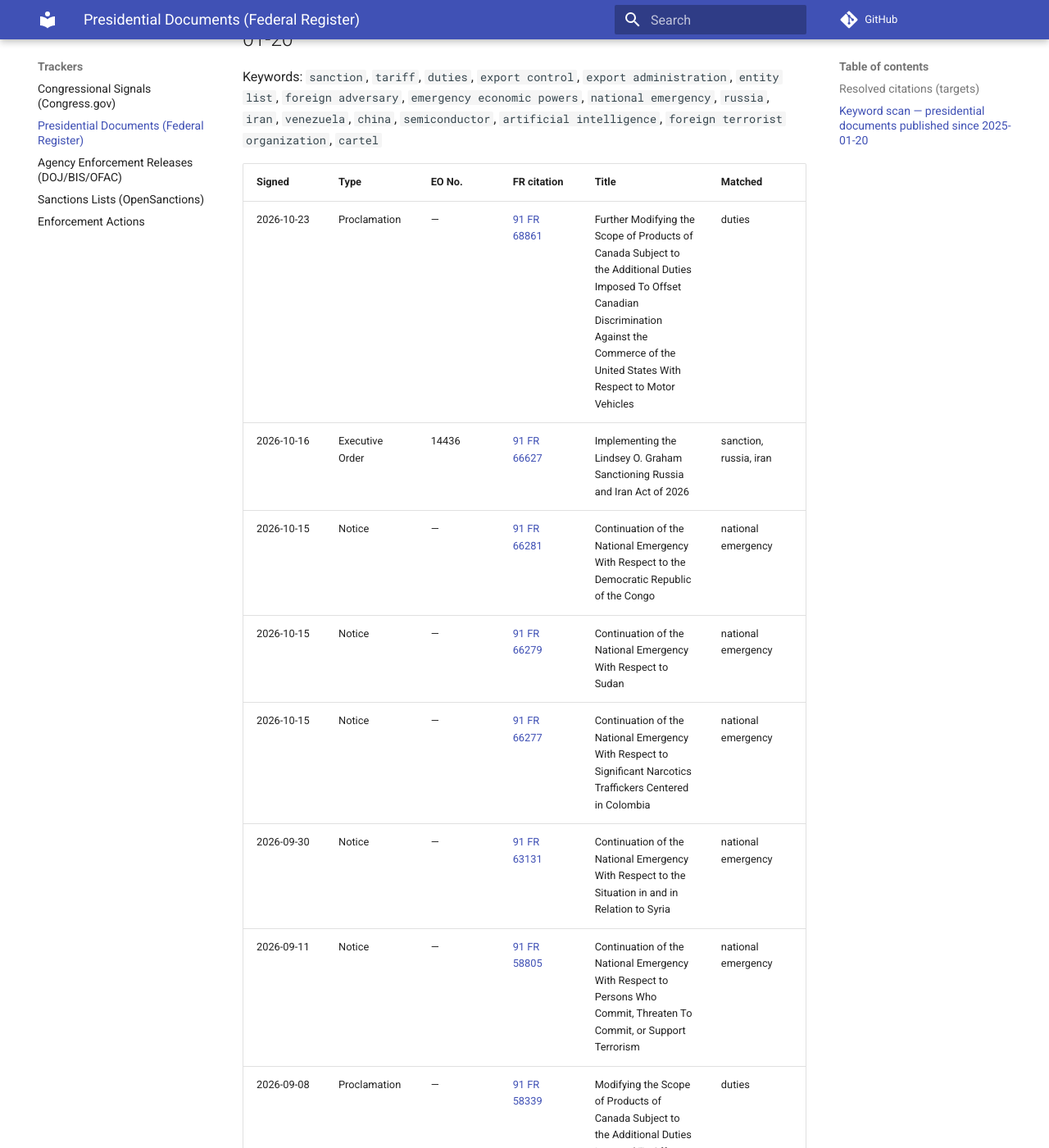
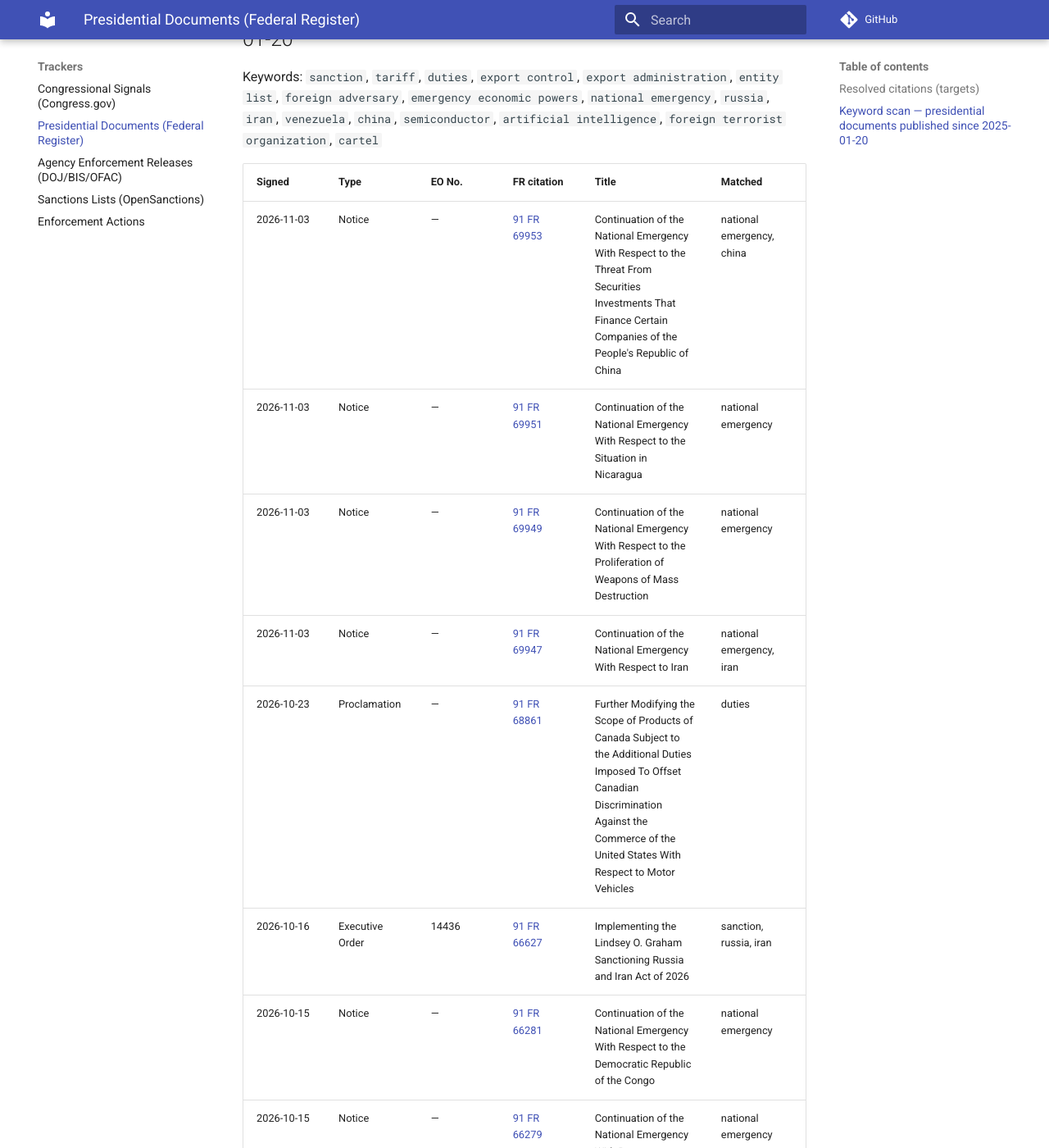
Before and after one commit to felipelago17/Congressional-Influence-Sanctions-Export-Controls, an MkDocs documentation site: the page built from docs/trackers/presidential-documents.md, in a window 1280 px wide and 1400 px high, scrolled down 1161 px. Shown: the whole window at 82% size. Built offline with MkDocs 1.6.1 and Material for MkDocs 9.7.7, drawn with Linux system fonts in a browser that asks for light colours; comment, search, counter and statistics services are not loaded; some of the changed text lies outside the part shown.

Commit message:
data: presidential documents 2026-11-05

```diff
--- a/docs/trackers/presidential-documents.md
+++ b/docs/trackers/presidential-documents.md
@@ -19,6 +19,10 @@ Keywords: `sanction`, `tariff`, `duties`, `export control`, `export administrati
 
 | Signed | Type | EO No. | FR citation | Title | Matched |
 |---|---|---|---|---|---|
+| 2026-11-03 | Notice | — | [91 FR 69953](https://www.federalregister.gov/documents/2026/11/05/2026-22688/continuation-of-the-national-emergency-with-respect-to-the-threat-from-securities-investments-that) | Continuation of the National Emergency With Respect to the Threat From Securities Investments That Finance Certain Companies of the People's Republic of China | national emergency, china |
+| 2026-11-03 | Notice | — | [91 FR 69951](https://www.federalregister.gov/documents/2026/11/05/2026-22687/continuation-of-the-national-emergency-with-respect-to-the-situation-in-nicaragua) | Continuation of the National Emergency With Respect to the Situation in Nicaragua | national emergency |
+| 2026-11-03 | Notice | — | [91 FR 69949](https://www.federalregister.gov/documents/2026/11/05/2026-22686/continuation-of-the-national-emergency-with-respect-to-the-proliferation-of-weapons-of-mass) | Continuation of the National Emergency With Respect to the Proliferation of Weapons of Mass Destruction | national emergency |
+| 2026-11-03 | Notice | — | [91 FR 69947](https://www.federalregister.gov/documents/2026/11/05/2026-22685/continuation-of-the-national-emergency-with-respect-to-iran) | Continuation of the National Emergency With Respect to Iran | national emergency, iran |
 | 2026-10-23 | Proclamation | — | [91 FR 68861](https://www.federalregister.gov/documents/2026/10/30/2026-22292/further-modifying-the-scope-of-products-of-canada-subject-to-the-additional-duties-imposed-to-offset) | Further Modifying the Scope of Products of Canada Subject to the Additional Duties Imposed To Offset Canadian Discrimination Against the Commerce of the United States With Respect to Motor Vehicles | duties |
 | 2026-10-16 | Executive Order | 14436 | [91 FR 66627](https://www.federalregister.gov/documents/2026/10/21/2026-21599/implementing-the-lindsey-o-graham-sanctioning-russia-and-iran-act-of-2026) | Implementing the Lindsey O. Graham Sanctioning Russia and Iran Act of 2026 | sanction, russia, iran |
 | 2026-10-15 | Notice | — | [91 FR 66281](https://www.federalregister.gov/documents/2026/10/19/2026-21432/continuation-of-the-national-emergency-with-respect-to-the-democratic-republic-of-the-congo) | Continuation of the National Emergency With Respect to the Democratic Republic of the Congo | national emergency |
```
Also changed, not shown: other parts of docs/trackers/presidential-documents.md (+1 -1 lines), 1 other file.
